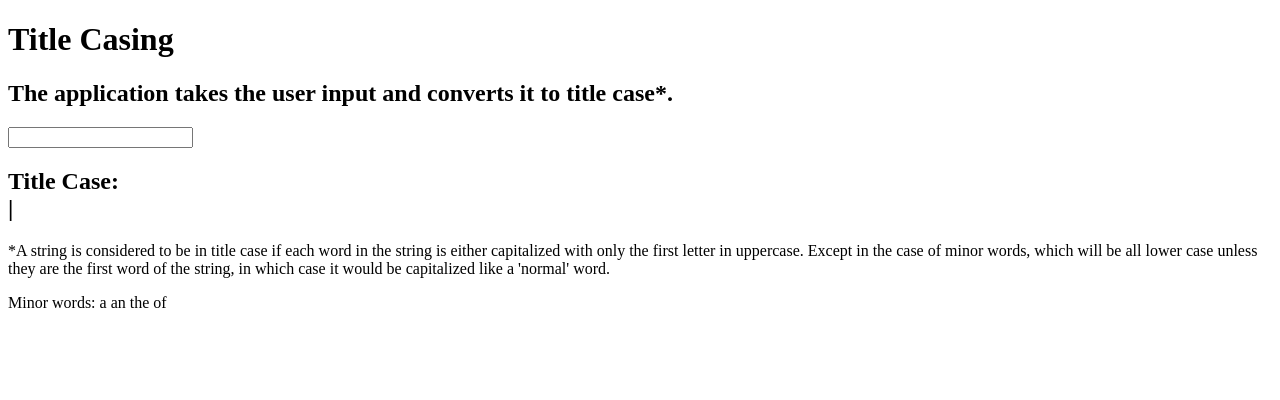
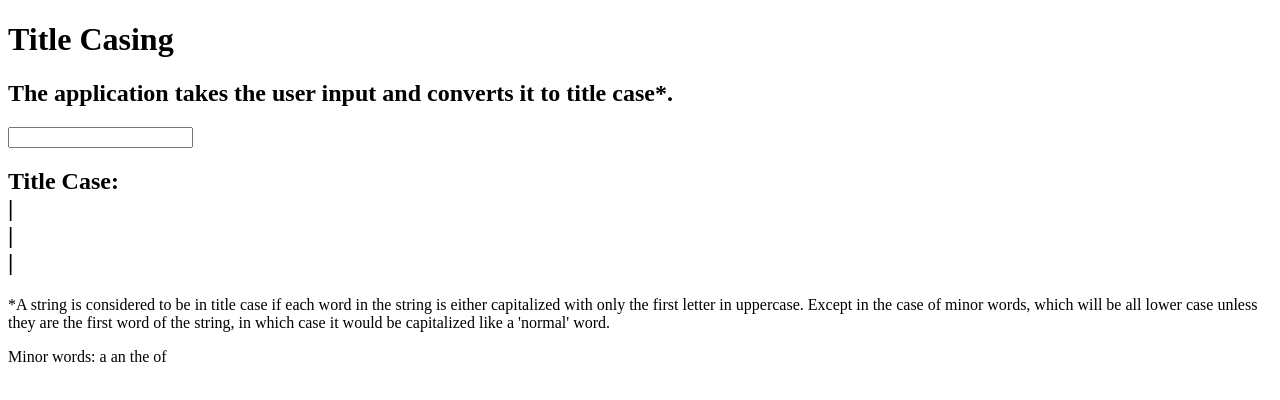
Before and after one commit to clgrogan/TitleCasing-NG, an Angular app: page / in a window 1280 px wide. Shown: the top 400 px of the page. Built offline with nearby package versions, Linux system fonts and the light colour scheme.

Commit message:
Created custom pipe TitleCasePipe

```diff
--- a/src/app/app.module.ts
+++ b/src/app/app.module.ts
@@ -5,9 +5,10 @@ import { AppComponent } from "./app.component";
 import { TitleCasingComponent } from "./title-casing/title-casing.component";
 
 import { FormsModule } from "@angular/forms";
+import { TitleCasePipe } from "./pipes/titlecase.pipe";
 
 @NgModule({
-  declarations: [AppComponent, TitleCasingComponent],
+  declarations: [AppComponent, TitleCasingComponent, TitleCasePipe],
   imports: [BrowserModule, FormsModule],
   providers: [],
   bootstrap: [AppComponent],
--- /dev/null
+++ b/src/app/pipes/titlecase.pipe.ts
@@ -0,0 +1,13 @@
+import { Pipe, PipeTransform } from "@angular/core";
+
+@Pipe({
+  name: "titlecase", // the name is the keyword used to access the custom pipe
+})
+export class TitleCasePipe implements PipeTransform {
+  transform(value: string, maxLength?: number) {
+    if (!value) return null;
+
+    const actualLength = maxLength ? maxLength : 50;
+    return value.substr(0, actualLength) + "...";
+  }
+}
--- a/src/app/title-casing/title-casing.component.html
+++ b/src/app/title-casing/title-casing.component.html
@@ -12,7 +12,9 @@
   <section>
     <h2>
       Title Case:<br />
-      | {{ userInput }}
+      | {{ userInput }} <br />
+      | {{ userInput | uppercase }}<br />
+      | {{ userInput | titlecase }}
     </h2>
   </section>
 </main>
```
